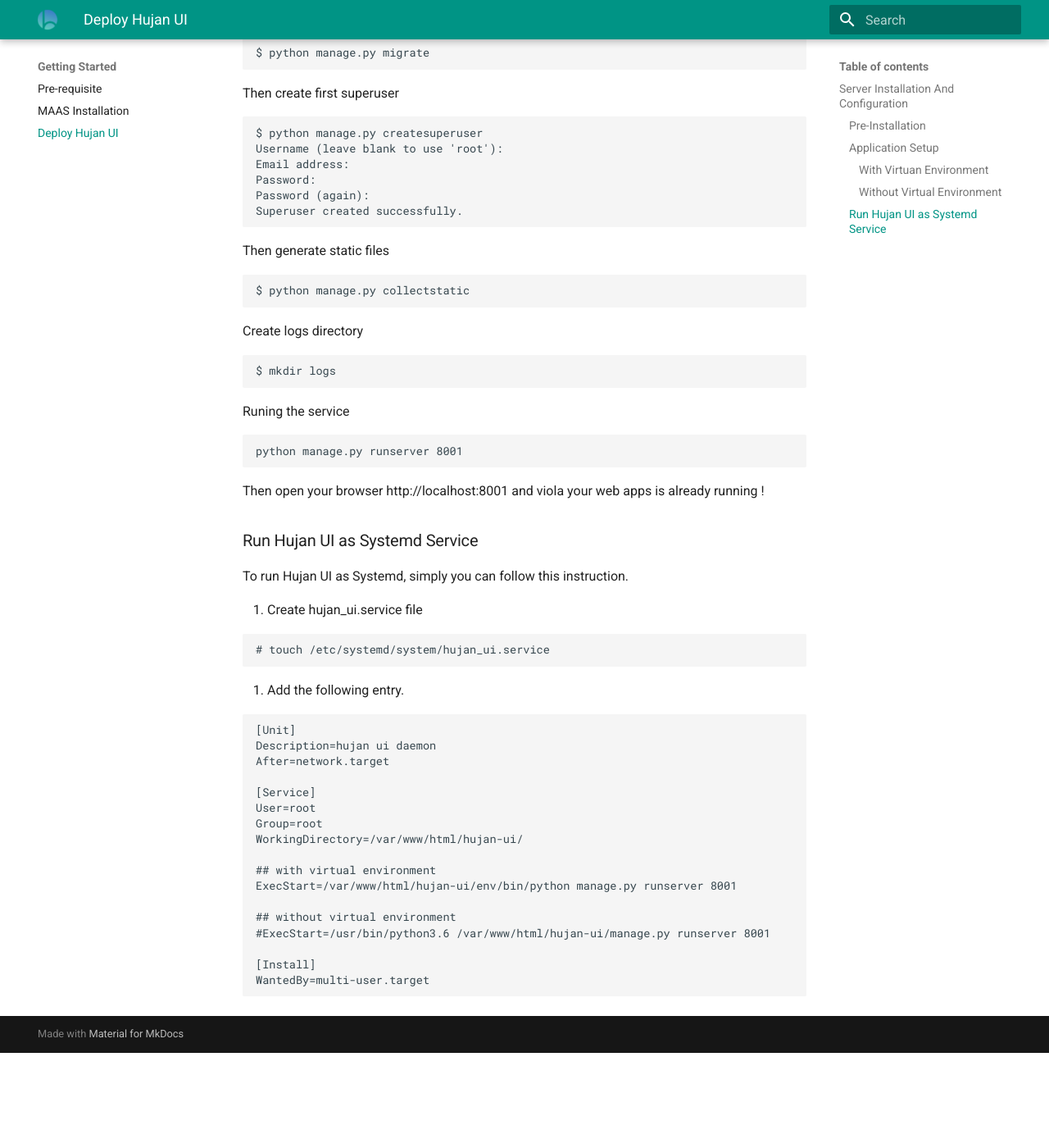
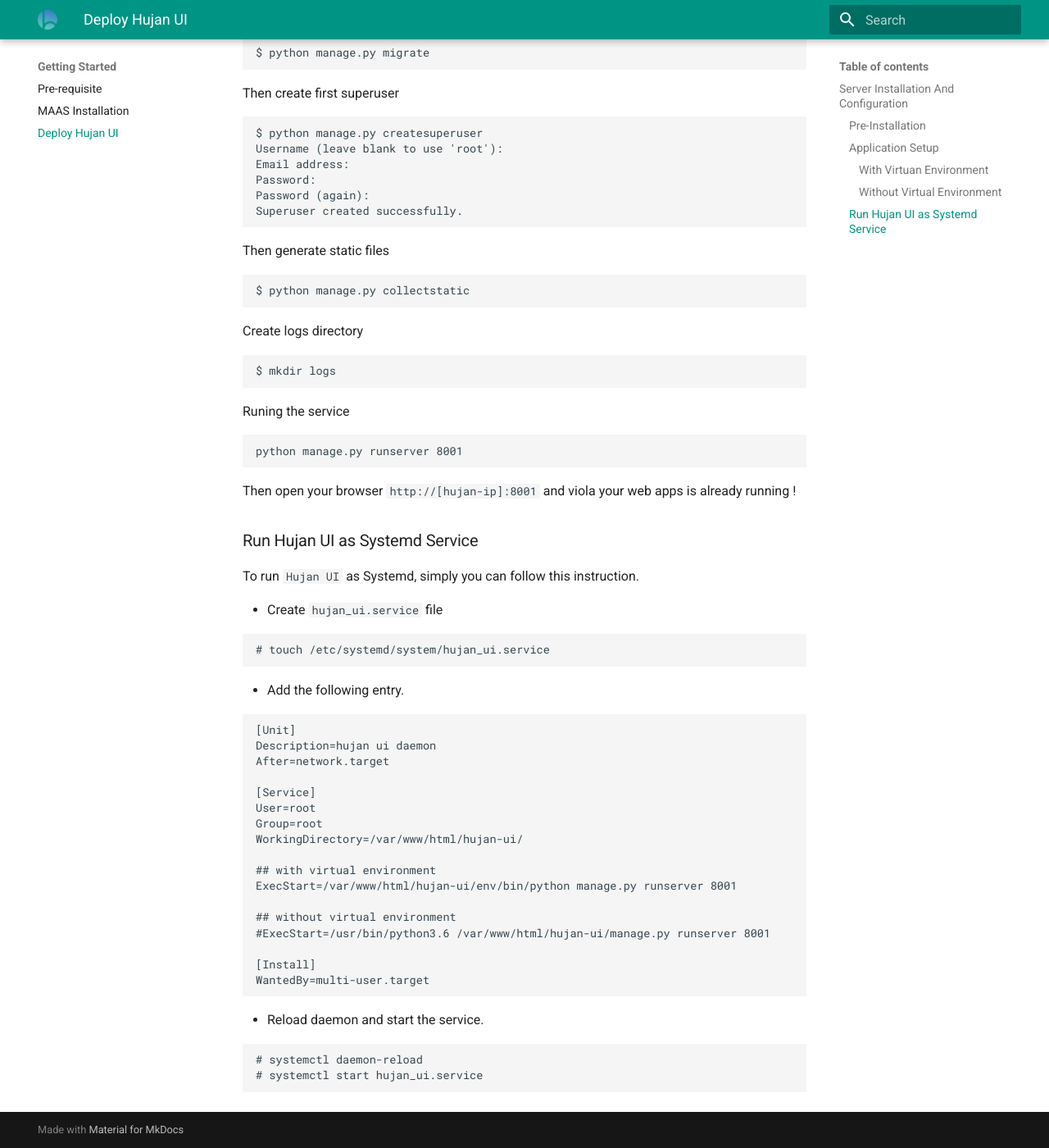
Before and after one commit to hujanio/hujanio.github.io, an MkDocs documentation site: the page built from docs/install.md, in a window 1280 px wide and 1400 px high, scrolled down 1197 px. Shown: the whole window at 82% size. Built offline with MkDocs 1.6.1 and Material for MkDocs 9.7.7, drawn with Linux system fonts in a browser that asks for light colours; before the commit the page ends 2481 px from its top, so only the background shows below that; part of the change alters nothing that is shown; some of the changed text lies outside the part shown.

Commit message:
update runserver  port

````diff
--- a/docs/install.md
+++ b/docs/install.md
@@ -4,7 +4,7 @@
 
 ### Pre-Installation
 
-You need to install the following deps :
+You need to install the following dependencies :
 
 - python3.6
 - Nginx
@@ -84,18 +84,18 @@ Runing the service
 python manage.py runserver 8001
 ```
 
-Then open your browser http://localhost:8001 and viola your web apps is already running !
+Then open your browser `http://[hujan-ip]:8001` and viola your web apps is already running !
 
 ### Run Hujan UI as Systemd Service
 
-To run Hujan UI as Systemd, simply you can follow this instruction.
+To run `Hujan UI` as Systemd, simply you can follow this instruction.
 
-1. Create hujan_ui.service file
+- Create `hujan_ui.service` file
 ```
 # touch /etc/systemd/system/hujan_ui.service
 ```
 
-2. Add the following entry.
+- Add the following entry.
 ```
 [Unit]
 Description=hujan ui daemon
@@ -115,3 +115,10 @@ ExecStart=/var/www/html/hujan-ui/env/bin/python manage.py runserver 8001
 [Install]
 WantedBy=multi-user.target
 ```
+
+- Reload daemon and start the service.
+
+```
+# systemctl daemon-reload
+# systemctl start hujan_ui.service
+```
````
